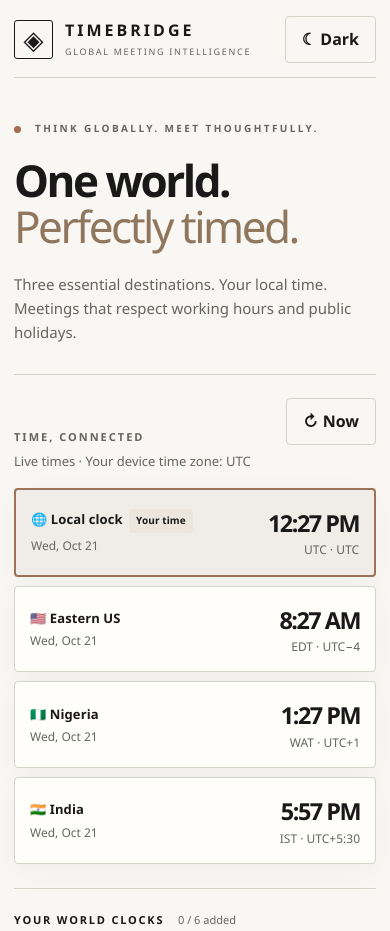
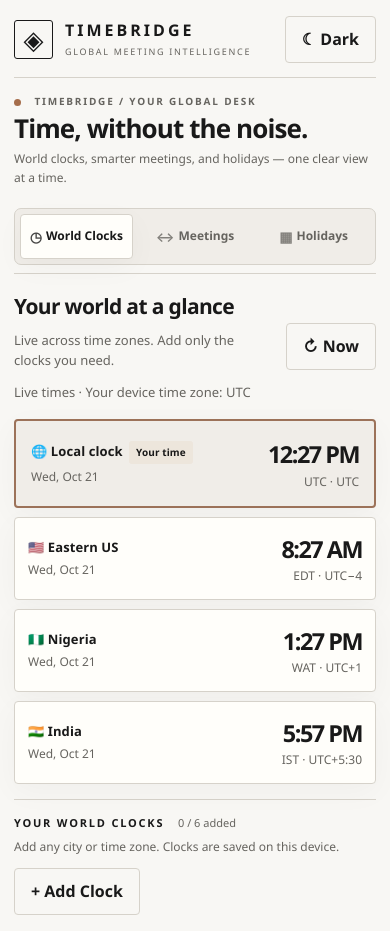
Before and after one commit to hbajaj/time-bridge, a plain HTML site: page index.html in a window 390 px wide. Shown: the top 931 px of the page. Drawn offline with Linux system fonts and the light colour scheme.

Commit message:
feat: reorganize world clocks meetings and holidays into accessible tabs (v2.4.0)

```diff
--- a/index.html
+++ b/index.html
@@ -7,9 +7,15 @@
 <meta http-equiv="Content-Security-Policy" content="default-src 'self'; script-src 'self'; style-src 'self'; connect-src 'self'; img-src 'self' data:; object-src 'none'; base-uri 'self'; form-action 'none'">
 <title>TimeBridge — Eastern US · Nigeria · India</title>
 <link rel="icon" href="icon.svg" type="image/svg+xml"><link rel="manifest" href="manifest.webmanifest"><link rel="stylesheet" href="styles.v2.css">
-</head><body><a class="skip" href="#meeting">Skip to meeting suggestions</a>
+</head><body><a class="skip" href="#meeting">Skip to meeting planner</a>
 <main class="wrap"><header class="header"><div class="brandline"><span class="logo" aria-hidden="true">◈</span><div><div class="brand">TIMEBRIDGE</div><div class="kicker">GLOBAL MEETING INTELLIGENCE</div></div></div><button id="theme" class="button button-quiet" type="button" aria-label="Switch theme">☾ Dark</button></header>
-<div class="hero"><div class="eyebrow"><span class="hero-dot" aria-hidden="true"></span> THINK GLOBALLY. MEET THOUGHTFULLY.</div><h1>One world.<br><em>Perfectly timed.</em></h1><p>Three essential destinations. Your local time. Meetings that respect working hours and public holidays.</p><div class="hero-rule" aria-hidden="true"></div></div><section class="clocks-section" aria-label="Live clocks"><div class="section-head"><h2>TIME, CONNECTED</h2><button class="button button-quiet" id="now" type="button">↻ Now</button></div><p class="context" id="clock-context">Live times · update automatically</p><div class="clocks" id="clocks">
+<div class="app-intro"><div><p class="eyebrow"><span class="hero-dot" aria-hidden="true"></span> TIMEBRIDGE / YOUR GLOBAL DESK</p><h1>Time, without the noise.</h1></div><p>World clocks, smarter meetings, and holidays — one clear view at a time.</p></div>
+<nav class="tab-bar" aria-label="TimeBridge sections"><div class="tab-list" role="tablist" aria-label="TimeBridge sections">
+<button class="tab-button" id="tab-clocks" type="button" role="tab" aria-selected="true" aria-controls="clocks-view" tabindex="0"><span class="tab-icon" aria-hidden="true">◷</span><span>World Clocks</span></button>
+<button class="tab-button" id="tab-meetings" type="button" role="tab" aria-selected="false" aria-controls="meeting" tabindex="-1"><span class="tab-icon" aria-hidden="true">↔</span><span>Meetings</span></button>
+<button class="tab-button" id="tab-holidays" type="button" role="tab" aria-selected="false" aria-controls="holidays" tabindex="-1"><span class="tab-icon" aria-hidden="true">▦</span><span>Holidays</span></button>
+</div></nav>
+<section class="clocks-section tab-panel" id="clocks-view" role="tabpanel" aria-labelledby="tab-clocks" tabindex="0" aria-label="World clocks"><div class="section-head"><div><h2>Your world at a glance</h2><p class="hint">Live across time zones. Add only the clocks you need.</p></div><button class="button button-quiet" id="now" type="button">↻ Now</button></div><p class="context" id="clock-context">Live times · update automatically</p><div class="clocks" id="clocks">
 <article class="clock-card is-home local-clock" id="card-local" aria-label="Your local time" hidden><div class="clock-meta"><div class="location"><span aria-hidden="true">🌐</span> Local clock <span class="home-pill">Your time</span></div><div class="local-date" id="date-local">—</div></div><div class="clock-value" id="clock-local">—</div><div class="zone-label" id="zone-local">Detecting device time zone</div></article>
 <article class="clock-card" id="card-et"><div class="clock-meta"><div class="location"><span aria-hidden="true">🇺🇸</span> Eastern US <span class="home-pill" id="you-et" hidden>Your time</span></div><div class="local-date" id="date-et">—</div></div><div class="clock-value" id="clock-et">—</div><div class="zone-label" id="zone-et">ET</div></article>
 <article class="clock-card" id="card-ng"><div class="clock-meta"><div class="location"><span aria-hidden="true">🇳🇬</span> Nigeria <span class="home-pill" id="you-ng" hidden>Your time</span></div><div class="local-date" id="date-ng">—</div></div><div class="clock-value" id="clock-ng">—</div><div class="zone-label">WAT · UTC+1</div></article>
@@ -31,16 +37,16 @@
   <p class="fineprint personal-note">Extra clocks are display-only. The meeting planner and public-holiday filters still use Eastern US, Nigeria, India and your selected visitor country.</p>
 </section>
 </section>
-<section class="meeting-section" id="meeting" aria-label="Meeting planner"><div class="section-head"><div><h2>Find your meeting window</h2><p class="hint">Fair across time zones. Clear of public holidays. Ready to share.</p></div></div>
+<section class="meeting-section tab-panel" id="meeting" role="tabpanel" aria-labelledby="tab-meetings" tabindex="0" aria-label="Meeting planner" hidden><div class="section-head"><div><h2>Find your meeting window</h2><p class="hint">Fair across time zones. Clear of public holidays. Ready to share.</p></div><button class="button button-quiet" id="meeting-now" type="button">↻ Now</button></div>
 <div class="meeting-box"><div class="controls"><div class="field"><label for="length">Duration</label><select id="length"><option value="30">30 minutes</option><option value="60" selected>60 minutes</option><option value="90">90 minutes</option></select></div><div class="field"><label for="priority">Preference</label><select id="priority"><option value="fair">Balanced</option><option value="et">Favor Eastern</option><option value="ng">Favor Nigeria</option><option value="in">Favor India</option></select></div></div><p class="date-line" id="recommend-date" aria-live="polite">Checking public holidays before recommending…</p>
 <div id="best" aria-label="Best suggested meeting"></div><details class="alternatives" id="alternatives" hidden><summary>See 2 other meeting times</summary><div id="more" class="more"></div></details><p id="feedback" class="status" role="status" aria-live="polite"></p><p class="fineprint">The planner excludes dates marked as public holidays, including regional public holidays where provided. Public-holiday data may omit last-minute declarations. Confirm availability with participants.</p></div>
 <details class="adjust" id="adjust"><summary>Convert a date or time <span class="optional">Optional</span></summary><div class="adjust-fields"><div class="field"><label for="base">Time zone</label><select id="base"><option value="et">Eastern US</option><option value="ng">Nigeria</option><option value="in">India</option></select></div><div class="field"><label for="day">Date</label><input id="day" type="date" min="1970-01-01" max="2100-12-31"></div><div class="field"><label for="time">Time</label><input id="time" type="time" step="60"></div><div class="field" id="repeat-wrap" hidden><label for="repeat">Clock change</label><select id="repeat"><option value="0">First occurrence (EDT)</option><option value="1">Second occurrence (EST)</option></select></div><button class="button button-primary" id="apply" type="button">Convert time</button></div><p class="context">Conversions change the clocks; meeting suggestions are ranked for the chosen date.</p><p class="status" id="status" role="status" aria-live="polite"></p></details>
-<section class="holiday-section" id="holidays" aria-label="Public holiday calendar">
+</section>
+<section class="holiday-section tab-panel" id="holidays" role="tabpanel" aria-labelledby="tab-holidays" tabindex="0" aria-label="Public holiday calendar" hidden>
   <div class="section-head"><div><div class="eyebrow">PLAN WITH CONTEXT</div><h2>Public holiday calendar</h2><p class="hint">Dates across all meeting destinations, plus your country if different. A public holiday in any location blocks recommendations.</p></div></div>
   <div class="holiday-toolbar"><div class="field"><label for="holiday-year">Holiday year</label><select id="holiday-year"></select></div><div class="field country-field"><label for="visitor-country">Visitor country <span class="optional">(inferred; adjust if needed)</span></label><select id="visitor-country" aria-describedby="country-help"></select></div></div>
   <p class="fineprint" id="country-help">Country is inferred from your device time zone, not GPS. Time zones can span countries; please confirm your selection.</p>
   <p class="holiday-status" role="status" aria-live="polite" id="holiday-status">Retrieving holiday calendars…</p>
   <div class="holiday-grid" id="holiday-grid" aria-live="polite"></div>
   <p class="fineprint">Sources: <a href="https://nagerholidays.com/api" target="_blank" rel="noopener noreferrer">Nager.Date Community holiday API</a> and, for India 2026, the <a href="https://www.cgca.gov.in/ccadl/list-of-holiday" target="_blank" rel="noopener noreferrer">Government of India central gazetted holiday calendar</a>. India 2026 fallback does not cover every state or regional holiday. Confirm locally applicable days and late announcements. Dates are checked in each location's calendar.</p>
-</section>
-</section><noscript><p class="status">TimeBridge needs JavaScript enabled to calculate live clocks and meeting times.</p></noscript><footer>“Your time” follows your device’s time-zone setting, with a local clock worldwide and optional saved world clocks. No GPS, account or tracking. The scheduler uses your browser’s time-zone data and loads holiday calendars from Nager.Date or verified government fallback data. Confirm local holidays and participant availability. <span id="version">TimeBridge v2.3.0</span></footer></main><script type="module" src="app.v2.mjs"></script></body></html>
+</section><noscript><p class="status">TimeBridge needs JavaScript enabled to calculate live clocks and meeting times.</p></noscript><footer>“Your time” follows your device’s time-zone setting, with a local clock worldwide and optional saved world clocks. No GPS, account or tracking. The scheduler uses your browser’s time-zone data and loads holiday calendars from Nager.Date or verified government fallback data. Confirm local holidays and participant availability. <span id="version">TimeBridge v2.4.0</span></footer></main><script type="module" src="app.v2.mjs"></script></body></html>
--- a/styles.v2.css
+++ b/styles.v2.css
@@ -35,3 +35,53 @@
 .personal-note{margin-top:10px}
 @media(max-width:700px){.clock-results{grid-template-columns:1fr}.personal-clock-head{align-items:flex-start}.extra-clock-card .extra-clock-head{align-items:center}.extra-clock-card .clock-meta{grid-area:meta}.extra-clock-zone{grid-column:1/-1;margin-top:3px}.extra-clock-card{min-height:110px}}
 @media(max-width:350px){.personal-clock-head .button{width:100%}.extra-clock-count{display:block;margin:3px 0}}
+
+/* v2.4: One focused workspace per view; one document scroller, no nested lists. */
+.app-intro{display:flex;align-items:end;justify-content:space-between;gap:24px;padding:26px 0 18px}
+.app-intro h1{font-size:clamp(27px,3.6vw,39px);line-height:1.1;letter-spacing:-1.2px;font-weight:680;margin:8px 0 0}
+.app-intro .eyebrow{font-size:10px;margin:0;color:var(--muted);letter-spacing:1.8px}
+.app-intro>p{color:var(--muted);font-size:13px;line-height:1.6;max-width:265px;margin:0}
+.tab-bar{position:sticky;top:0;z-index:20;background:var(--bg);padding:8px 0 11px;margin-bottom:23px;border-bottom:1px solid var(--border)}
+.tab-list{display:grid;grid-template-columns:repeat(3,minmax(0,1fr));gap:6px;padding:5px;background:var(--surface-soft);border:1px solid var(--border);border-radius:7px}
+.tab-button{display:flex;align-items:center;justify-content:center;gap:8px;min-height:45px;padding:10px 8px;background:transparent;color:var(--muted);border:1px solid transparent;border-radius:4px;font:inherit;font-size:13px;font-weight:670;cursor:pointer;transition:background-color .12s ease,color .12s ease}
+.tab-button:hover{color:var(--text);background:var(--surface)}
+.tab-button[aria-selected="true"]{color:var(--text);background:var(--surface);border-color:var(--border);box-shadow:var(--shadow)}
+.tab-icon{font-size:17px;font-weight:600;opacity:.8}
+.tab-panel{padding-bottom:8px;min-height:280px;scroll-margin-top:90px}
+.tab-panel[hidden]{display:none!important}
+.tab-panel .section-head h2{font-size:clamp(21px,3vw,29px);margin:0}
+.tab-panel .section-head .hint{font-size:13px;margin-top:7px}
+.tab-panel .section-head{margin-bottom:12px}
+.tab-panel .clocks-section{margin:0}
+.clocks-section{margin-top:0}
+.meeting-section{margin-top:0}
+.holiday-section{margin-top:0;padding-top:0;border-top:0}
+.holiday-section h2{margin:0}
+.holiday-toolbar{margin-top:18px}
+.holiday-list{max-height:none;overflow:visible}
+.clock-results{max-height:none;overflow:visible}
+footer{margin-top:15px}
+@media(max-width:700px){
+  .app-intro{padding:16px 0 15px;display:block}
+  .app-intro h1{font-size:26px;letter-spacing:-.9px;margin-top:5px}
+  .app-intro>p{font-size:12px;max-width:none;margin-top:6px}
+  .tab-bar{margin-bottom:16px;padding:6px 0 8px}
+  .tab-button{font-size:12px;gap:4px;padding:8px 3px;min-height:45px}
+  .tab-icon{font-size:14px}
+  .tab-panel{min-height:230px;scroll-margin-top:75px}
+  .tab-panel .section-head h2{font-size:22px}
+  .personal-clocks{margin-top:15px;padding-top:14px}
+  .personal-note{font-size:11px}
+  .clock-card{padding:13px}
+  .holiday-toolbar{margin-top:12px}
+}
+@media(max-width:350px){
+  .tab-button{font-size:11px;letter-spacing:-.2px;gap:2px}
+  .tab-icon{font-size:12px}
+  .app-intro h1{font-size:23px}
+}
+@media(prefers-reduced-motion:reduce){.tab-button{transition:none}}
+/* Header titles must not inherit the old tiny over-tracked clock label. */
+.clocks-section>.section-head h2,.tab-panel .section-head h2{letter-spacing:-.65px;color:var(--text);font-size:clamp(21px,3vw,29px)}
+
+.app-footer{display:flex;align-items:center;justify-content:space-between;gap:14px;flex-wrap:wrap;padding-top:14px}.app-footer summary{cursor:pointer;padding:7px 0;font-size:12px;font-weight:620;min-height:34px}.app-footer details{max-width:750px}.app-footer details p{margin:9px 0 0;line-height:1.6}.app-footer #version{font-size:11px;white-space:nowrap;color:var(--muted)}
--- /dev/null
+++ b/tabs.mjs
@@ -0,0 +1,64 @@
+/* TimeBridge workspace tabs. Progressive, keyboard-friendly, single-page scrolling.
+ * Displays one section at a time without altering the underlying clock/meeting logic.
+ */
+export const TAB_STORAGE_KEY = 'timebridge-active-tab-v1';
+export const TAB_NAMES = Object.freeze(['clocks', 'meetings', 'holidays']);
+const targets = Object.freeze({clocks:'clocks-view',meetings:'meeting',holidays:'holidays'});
+function isTab(name) { return Object.hasOwn(targets,name); }
+function fromHash(hash) {
+  const key = (hash || '').replace(/^#/, '');
+  return TAB_NAMES.find(name=>targets[name]===key || name===key) || null;
+}
+export function chooseInitialTab({hash='',search='',stored=''}={}) {
+  const hashTab=fromHash(hash);
+  if(hashTab)return hashTab;
+  if(new URLSearchParams(search).has('at'))return 'meetings';
+  return isTab(stored)?stored:'clocks';
+}
+export function initTabs({doc=document,win=window,storage=null}={}) {
+  if(!storage){ try{storage=win.localStorage;}catch{/* Private mode: tabs remain usable. */} }
+  const buttons=Object.fromEntries(TAB_NAMES.map(name=>[name,doc.getElementById(`tab-${name}`)]));
+  const panels=Object.fromEntries(TAB_NAMES.map(name=>[name,doc.getElementById(targets[name])]));
+  let stored=''; try{stored=storage?.getItem(TAB_STORAGE_KEY)||'';}catch{}
+  let active='clocks';
+  function activate(name,{focus=false,save=true,hash=false,scroll=false}={}) {
+    if(!isTab(name)) return;
+    active=name;
+    for(const key of TAB_NAMES) {
+      const selected=key===name,button=buttons[key],panel=panels[key];
+      button.setAttribute('aria-selected',String(selected));
+      button.tabIndex=selected?0:-1;
+      panel.hidden=!selected;
+    }
+    if(save){try{storage?.setItem(TAB_STORAGE_KEY,name);}catch{}}
+    if(hash){try{win.history.replaceState(win.history.state,'',`${win.location.pathname}${win.location.search}#${targets[name]}`);}catch{}}
+    if(focus)buttons[name].focus();
+    if(scroll && typeof win.scrollTo==='function')win.scrollTo({top:0,behavior:'instant'});
+    doc.dispatchEvent(new CustomEvent('timebridge:tabchange',{detail:{tab:name}}));
+  }
+  const initial=chooseInitialTab({hash:win.location.hash,search:win.location.search,stored});
+  activate(initial,{save:false});
+  for(const [name,button] of Object.entries(buttons)) {
+    button.addEventListener('click',()=>activate(name,{save:true,hash:true,scroll:true}));
+    button.addEventListener('keydown',event=>{
+      const index=TAB_NAMES.indexOf(name);
+      const next=event.key==='ArrowRight'?TAB_NAMES[(index+1)%TAB_NAMES.length]
+                :event.key==='ArrowLeft'?TAB_NAMES[(index+TAB_NAMES.length-1)%TAB_NAMES.length]
+                :event.key==='Home'?TAB_NAMES[0]
+                :event.key==='End'?TAB_NAMES.at(-1):null;
+      if(next){event.preventDefault();activate(next,{focus:true,save:true,hash:true,scroll:true});}
+    });
+  }
+  win.addEventListener('hashchange',()=>{
+    const name=fromHash(win.location.hash);
+    if(name && name!==active)activate(name,{save:true});
+  });
+  // The original skip link targets the meeting panel, which is normally hidden.
+  const skip=doc.querySelector('.skip[href="#meeting"]');
+  skip?.addEventListener('click',event=>{
+    event.preventDefault();activate('meetings',{save:true,hash:true});
+    panels.meetings.focus({preventScroll:true});
+    panels.meetings.scrollIntoView({block:'start',behavior:'instant'});
+  });
+  return {activate,getActive:()=>active};
+}
```
Also changed, not shown: app.v2.mjs (+6 -2 lines).
